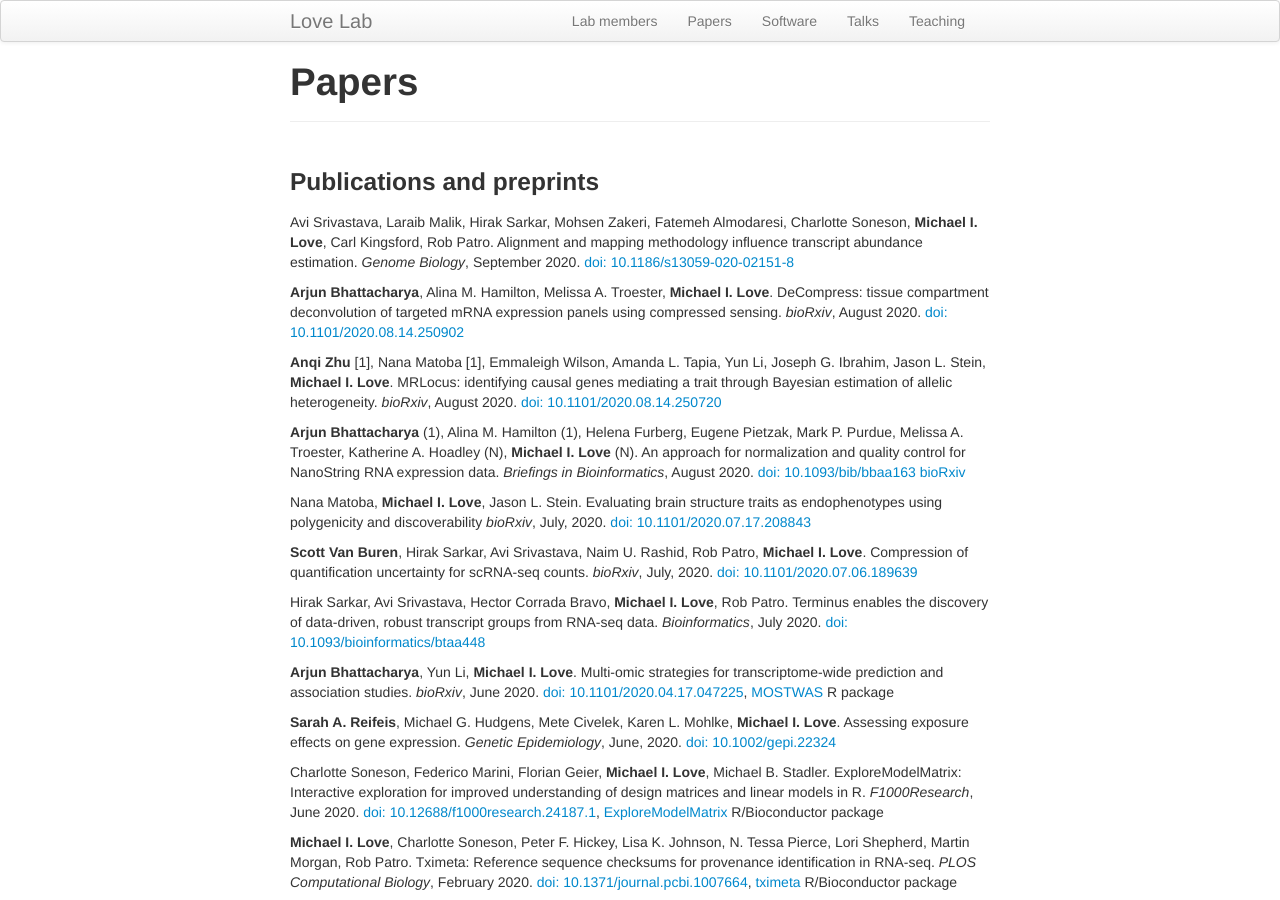
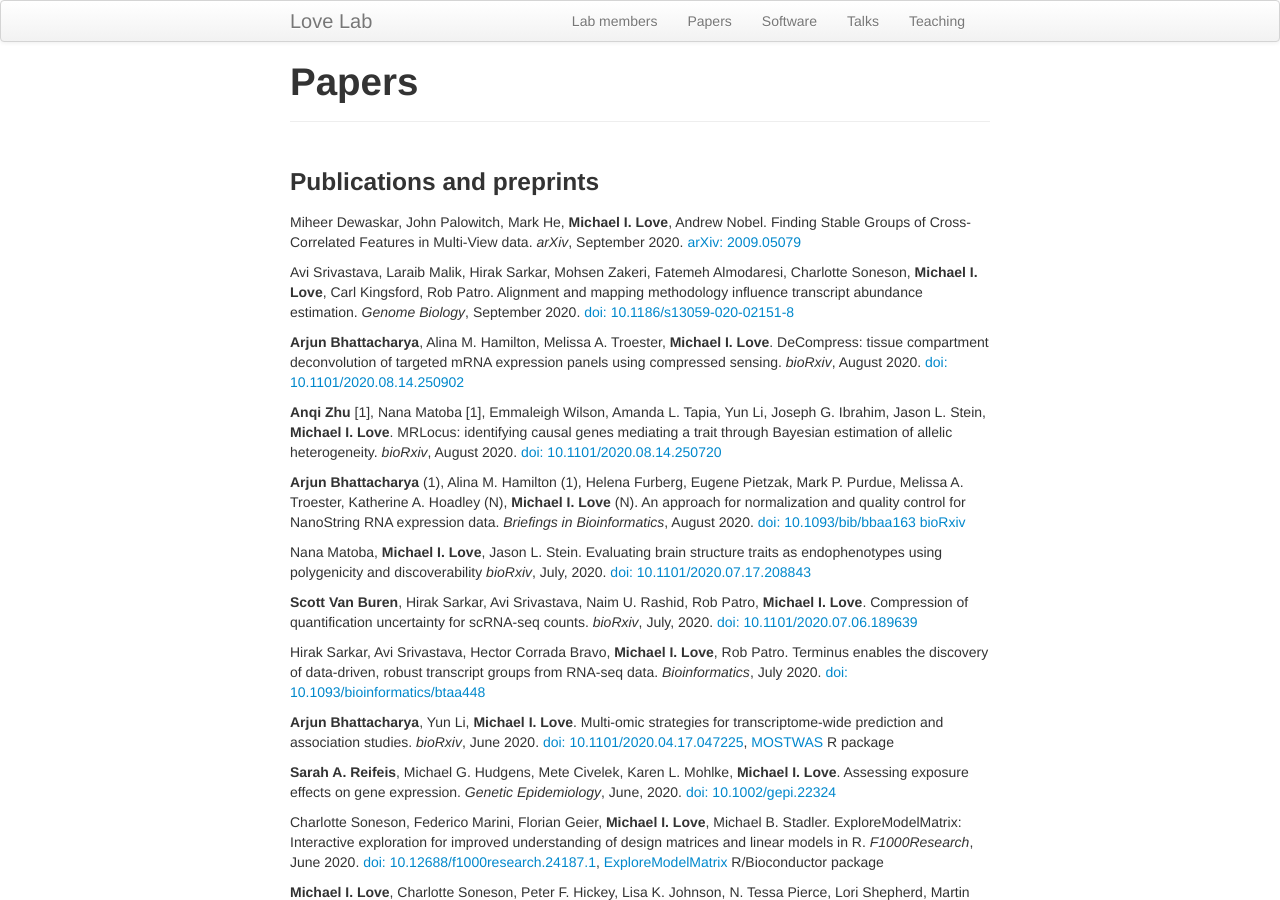
Before and after one commit to mikelove/mikelove.github.io, a Jekyll site: the page built from pages/papers.md, in a window 1280 px wide and 900 px high. Built offline with Jekyll 4.4.1, drawn with Linux system fonts in a browser that asks for light colours.

Commit message:
add Miheer paper

```diff
--- a/pages/papers.md
+++ b/pages/papers.md
@@ -4,6 +4,11 @@ title: "Papers"
 ---
 
 ### Publications and preprints
+
+Miheer Dewaskar, John Palowitch, Mark He, **Michael I. Love**, Andrew Nobel.
+Finding Stable Groups of Cross-Correlated Features in Multi-View data.
+*arXiv*, September 2020.
+[arXiv: 2009.05079](https://arxiv.org/abs/2009.05079)
 
 Avi Srivastava, Laraib Malik, Hirak Sarkar, Mohsen Zakeri, Fatemeh Almodaresi,
 Charlotte Soneson, **Michael I. Love**, Carl Kingsford, Rob Patro.
```
